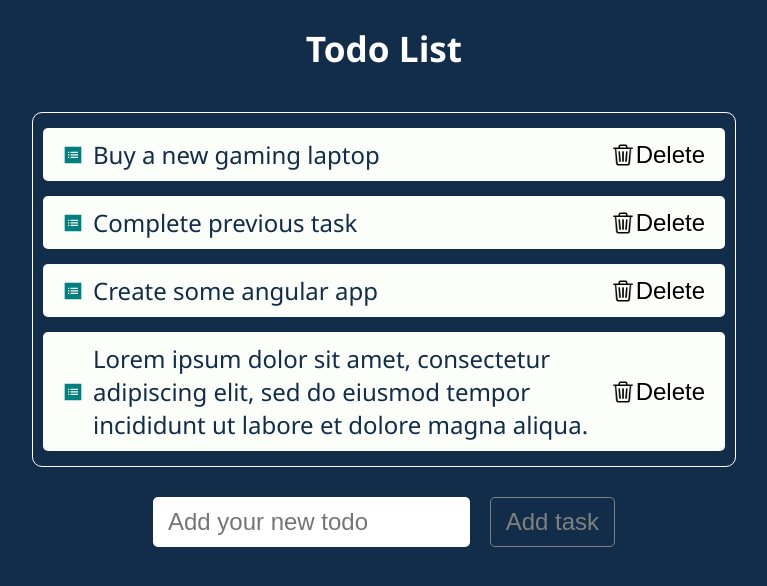
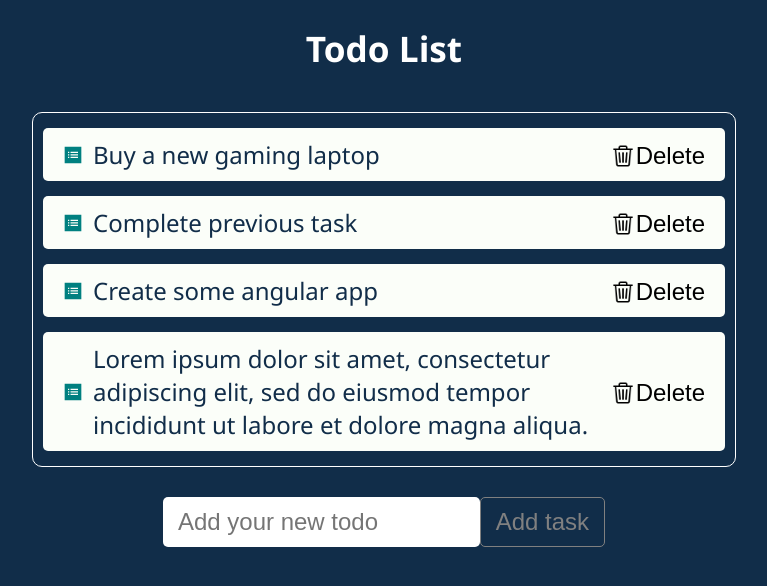
Before and after one commit to Angular-OTUS/ToDoList-GubanovFilat, an Angular app: page / in a window 1280 px wide. Shown: the top 586 px of the page, without its empty margins (256-1023 px from the left). Built offline with nearby package versions, Linux system fonts and the light colour scheme.

Commit message:
Add and use the Button custom component

```diff
--- /dev/null
+++ b/src/app/components/button/button.css
@@ -0,0 +1,26 @@
+button {
+  height: 50px;
+  padding: 10px 15px;
+
+  border: none;
+  border-radius: 5px;
+
+  font-size: 1.5rem;
+
+  cursor: pointer;
+
+  background-color: beige;
+
+  transition: 0.3s;
+
+  &:hover {
+    filter: saturate(500%);
+  }
+
+  &:disabled {
+    cursor: unset;
+    background-color: unset;
+    color: grey;
+    border: 1px solid;
+  }
+}
--- /dev/null
+++ b/src/app/components/button/button.html
@@ -0,0 +1,9 @@
+<button
+  [type]="type"
+  [disabled]="disabled"
+  [title]="title"
+  [class]="className"
+  (click)="onClick()"
+>
+  <ng-content />
+</button>
--- /dev/null
+++ b/src/app/components/button/button.ts
@@ -0,0 +1,28 @@
+import { Component, EventEmitter, Input, Output } from '@angular/core';
+
+@Component({
+  selector: 'app-button',
+  imports: [],
+  templateUrl: './button.html',
+  styleUrl: './button.css',
+})
+export class Button {
+  @Input()
+  public type = '';
+
+  @Input()
+  public disabled = false;
+
+  @Input()
+  public title = '';
+
+  @Input()
+  public className = '';
+
+  @Output()
+  protected readonly eventEmitter = new EventEmitter();
+
+  protected onClick() {
+    this.eventEmitter.emit();
+  }
+}
--- a/src/app/components/to-do-list-item/to-do-list-item.css
+++ b/src/app/components/to-do-list-item/to-do-list-item.css
@@ -25,19 +25,18 @@
   margin-right: 10px;
 }
 
-.deleteButton {
-  font-size: 1.5rem;
+:host ::ng-deep .deleteButton {
+  height: unset;
+  padding: unset;
+  background-color: unset;
+
   background-image: url("/icon-delete.png");
   background-repeat: no-repeat;
   background-position: center left;
   background-size: 1.5rem 1.5rem;
   padding-left: 25px;
-  border: none;
-  background-color: transparent;
-  cursor: pointer;
-  transition: 0.3s;
-  &:hover {
-    color: red;
-    transform: scale(1.3);
-  }
 }
+:host ::ng-deep .deleteButton:hover {
+  color: red;
+  transform: scale(1.3);
+}
--- a/src/app/components/to-do-list-item/to-do-list-item.html
+++ b/src/app/components/to-do-list-item/to-do-list-item.html
@@ -3,7 +3,12 @@
 
   <span class="todoText">{{ task.description }}</span>
 
-  <button type="button" (click)="onDelete()" class="deleteButton">
+  <app-button
+    type="button"
+    title="Click the button to delete the task."
+    className="deleteButton"
+    (click)="onDelete()"
+  >
     Delete
-  </button>
+  </app-button>
 </li>
--- a/src/app/components/to-do-list-item/to-do-list-item.ts
+++ b/src/app/components/to-do-list-item/to-do-list-item.ts
@@ -1,10 +1,11 @@
 import { Component, EventEmitter, Input, Output } from '@angular/core';
 
 import { Task } from '../../dto/Task';
+import { Button } from '../button/button';
 
 @Component({
   selector: 'app-to-do-list-item',
-  imports: [],
+  imports: [Button],
   templateUrl: './to-do-list-item.html',
   styleUrl: './to-do-list-item.css',
 })
--- a/src/app/components/to-do-list/to-do-list.css
+++ b/src/app/components/to-do-list/to-do-list.css
@@ -17,35 +17,22 @@ li {
     text-align: center;
   }
 
-  input,
-  button {
+  input {
+    width: 45%;
+    height: 50px;
     padding: 10px 15px;
+
+    font-size: 1.5rem;
+
     border: none;
     border-radius: 5px;
-    font-size: 1.5rem;
-    height: 50px;
-  }
 
-  input {
-    width: 45%;
     &:focus {
       outline: none;
     }
   }
 
-  button {
+  ::ng-deep button {
     margin-left: 20px;
-    cursor: pointer;
-    background-color: beige;
-    transition: 0.3s;
-    &:hover {
-      filter: saturate(500%);
-    }
-    &:disabled {
-      cursor: unset;
-      background-color: unset;
-      color: grey;
-      border: 1px solid;
-    }
   }
 }
--- a/src/app/components/to-do-list/to-do-list.html
+++ b/src/app/components/to-do-list/to-do-list.html
@@ -20,13 +20,14 @@
       [ngModelOptions]="{ standalone: true }"
       autofocus
     />
-    <button
+    <app-button
       type="submit"
       [disabled]="!newTaskDescription.trim()"
+      title="Click the button to add your new task."
       (click)="onAdd($event)"
     >
       Add task
-    </button>
+    </app-button>
   </form>
 </div>
 }
--- a/src/app/components/to-do-list/to-do-list.ts
+++ b/src/app/components/to-do-list/to-do-list.ts
@@ -4,10 +4,11 @@ import { FormsModule } from '@angular/forms';
 import { Task } from '../../dto/Task';
 import { ToDoListItem } from '../to-do-list-item/to-do-list-item';
 import { Loader } from '../loader/loader';
+import { Button } from '../button/button';
 
 @Component({
   selector: 'app-to-do-list',
-  imports: [FormsModule, ToDoListItem, Loader],
+  imports: [FormsModule, ToDoListItem, Loader, Button],
   templateUrl: './to-do-list.html',
   styleUrl: './to-do-list.css',
 })
```
